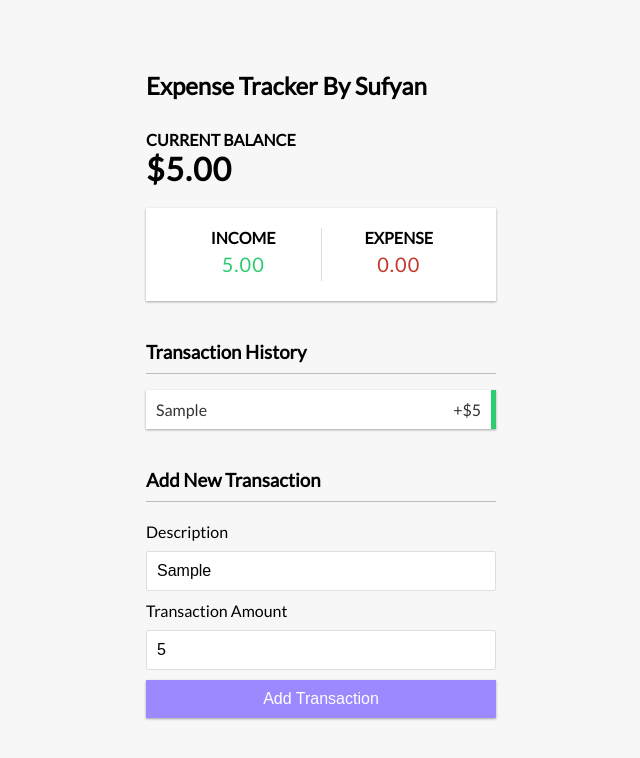
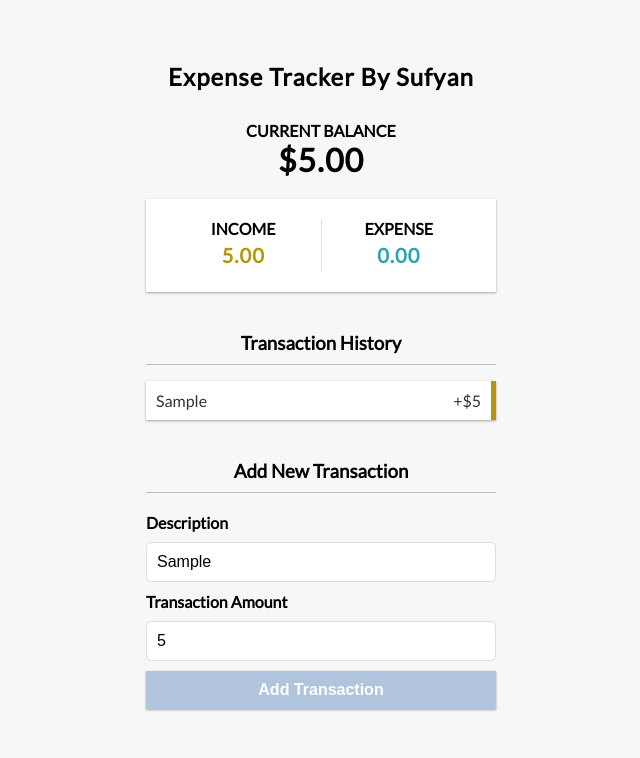
Before and after one commit to SamiSahai/expense-tracker-app-2020, a React (Create React App) app: page / in a window 1280 px wide. Both pictures are taken after typing "Sample", "5" into the empty fields and a click on the button "Add Transaction". Shown: the top 758 px of the page, without its empty margins (319-959 px from the left). Built offline with nearby package versions, Linux system fonts and the light colour scheme.

Commit message:
Update App.css

```diff
--- a/src/App.css
+++ b/src/App.css
@@ -27,17 +27,26 @@ body {
 h1 {
   letter-spacing: 1px;
   margin: 0;
+  text-align: center;
+}
+
+h2 {
+  letter-spacing: 1px;
+  margin: 0;
+  text-align: center;
 }
 
 h3 {
   border-bottom: 1px solid #bbb;
   padding-bottom: 10px;
   margin: 40px 0 10px;
+  text-align: center;
 }
 
 h4 {
   margin: 0;
   text-transform: uppercase;
+  text-align: center;
 }
 
 .inc-exp-container {
@@ -65,22 +74,25 @@ h4 {
 }
 
 .money.plus {
-  color: #2ecc71;
+  color: #b6960a;
+  font-weight: bold;
 }
 
 .money.minus {
-  color: #c0392b;
+  color: #2da3ad;
+  font-weight: bold;
 }
 
 label {
   display: inline-block;
   margin: 10px 0;
+  font-weight: bold;
 }
 
 input[type='text'],
 input[type='number'] {
   border: 1px solid #dedede;
-  border-radius: 2px;
+  border-radius: 5px;
   display: block;
   font-size: 16px;
   padding: 10px;
@@ -89,7 +101,7 @@ input[type='number'] {
 
 .btn {
   cursor: pointer;
-  background-color: #9c88ff;
+  background-color: lightsteelblue;
   box-shadow: var(--box-shadow);
   color: #fff;
   border: 0;
@@ -98,11 +110,12 @@ input[type='number'] {
   margin: 10px 0 30px;
   padding: 10px;
   width: 100%;
+  font-weight: bold;
 }
 
 .btn:focus,
 .delete-btn:focus {
-  outline: 0;
+  outline: 5px;
 }
 
 .list {
@@ -123,16 +136,29 @@ input[type='number'] {
 }
 
 .list li.plus {
-  border-right: 5px solid #2ecc71;
+  border-right: 5px solid #b6960a;
+}
+
+.list li.plus:hover {
+  border-right: 5px solid #b6960a;
+  background-color: #b6960a;
+  color: #f7f7f7
 }
 
 .list li.minus {
-  border-right: 5px solid #c0392b;
+  border-right: 5px solid #2da3ad;
 }
+
+.list li.minus:hover {
+  border-right: 5px solid #2da3ad;
+  background-color: #2da3ad;
+  color: #f7f7f7
+}
+
 
 .delete-btn {
   cursor: pointer;
-  background-color: #e74c3c;
+  background-color: #8a6a66;
   border: 0;
   color: #fff;
   font-size: 20px;
```
